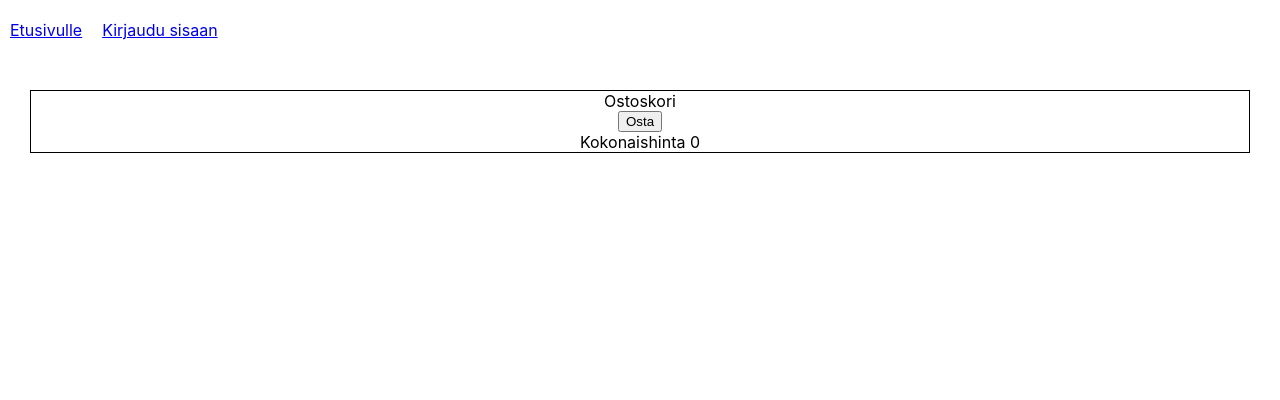
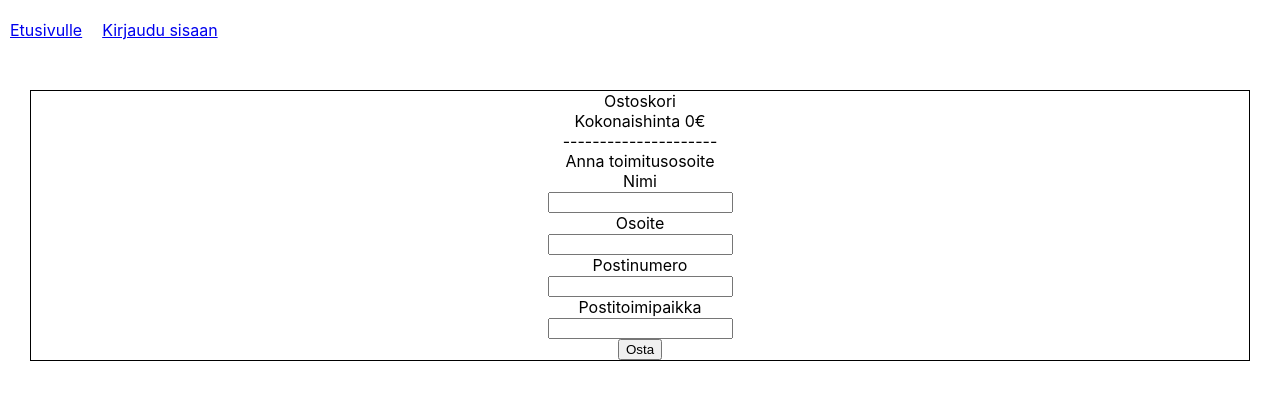
Before and after one commit to TVT21KMO-Group1/Web-projekti, a React (Create React App) app in the folder reactapp1/: page /Ostoskori in a window 1280 px wide. Shown: the top 400 px of the page. Built offline with nearby package versions, Linux system fonts and the light colour scheme.

Commit message:
tehty tekstikentät toimitusosoitteen syöttöä varten ostoskoriin..

```diff
--- a/reactapp1/src/components/Ostoskori.js
+++ b/reactapp1/src/components/Ostoskori.js
@@ -3,6 +3,24 @@ import RuokalistaTulostus  from './RuokalistaTulostus';
 import { useState } from 'react';
 
 export default function Ostoskori(props) {
+
+  const [Nimi, setNimi] = useState("");
+  const [Osoite, setOsoite] = useState("");
+  const [Postinumro, setPostinumero] = useState("");
+  const [Postitoimipaikka, setPostitoimipaikka] = useState("");
+
+  const handleNimiChange = (event) => {
+    setNimi(event.target.value);
+  }
+  const handleOsoiteChange = (event) => {
+      setOsoite(event.target.value);
+  }
+  const handlePostinumeroChange = (event) => {
+      setPostinumero(event.target.value);
+  }
+  const handlePostitoimipaikkaChange = (event) => {
+    setPostitoimipaikka(event.target.value);
+  }
 
   const [RavintolanRuuat, setRavintolanRuuat] = useState([]);
   const OnOstoskori = 1;
@@ -28,9 +46,26 @@ export default function Ostoskori(props) {
     <div className="Ostoskori"> Ostoskori
 
     {props.ostosTaulu.map(r => <RuokalistaTulostus RavintolanRuuat={r} OnOstoskori={OnOstoskori} poistaOstoskorista={props.poistaOstoskorista}/>)}
+    <div>Kokonaishinta {kokonaishinta}€ </div>
+    <div>---------------------</div>
 
-    <button onClick={ () => props.ostaFunktio(kokonaishinta) }> Osta </button>
-    <div>Kokonaishinta {kokonaishinta}</div>
+
+          <div> Anna toimitusosoite </div>
+
+          <div> Nimi </div>
+          <div> <input type="text" value={Nimi} onChange={handleNimiChange} /></div>
+
+          <div> Osoite </div>
+          <div> <input type="text" value={Osoite} onChange={handleOsoiteChange} /></div>
+
+          <div>Postinumero </div>
+          <div> <input type="text" value={Postinumro} onChange={handlePostinumeroChange}/></div>
+
+          <div> Postitoimipaikka </div>
+          <div> <input type="text" value={Postitoimipaikka} onChange={handlePostitoimipaikkaChange}/></div>
+
+          <button onClick={ () => props.ostaFunktio(kokonaishinta) }> Osta </button>
+
 
     </div>
   )
```
